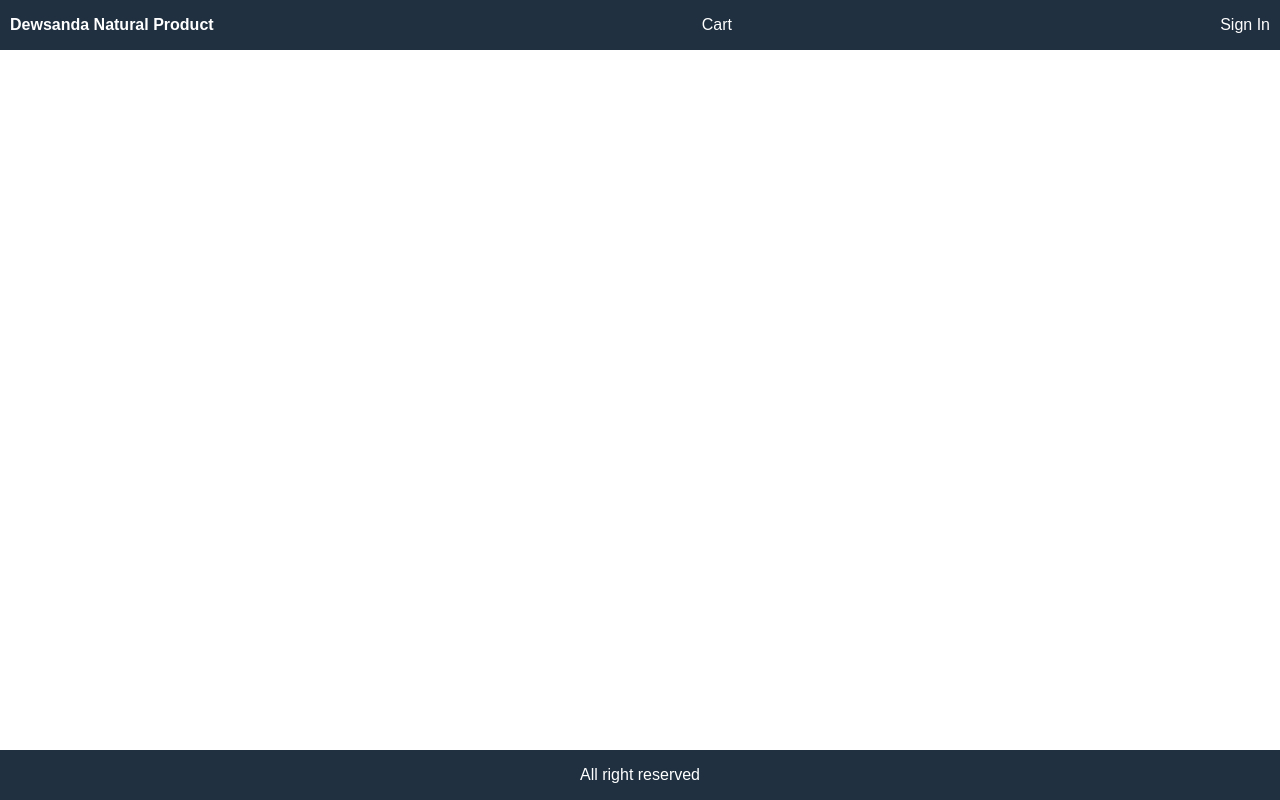
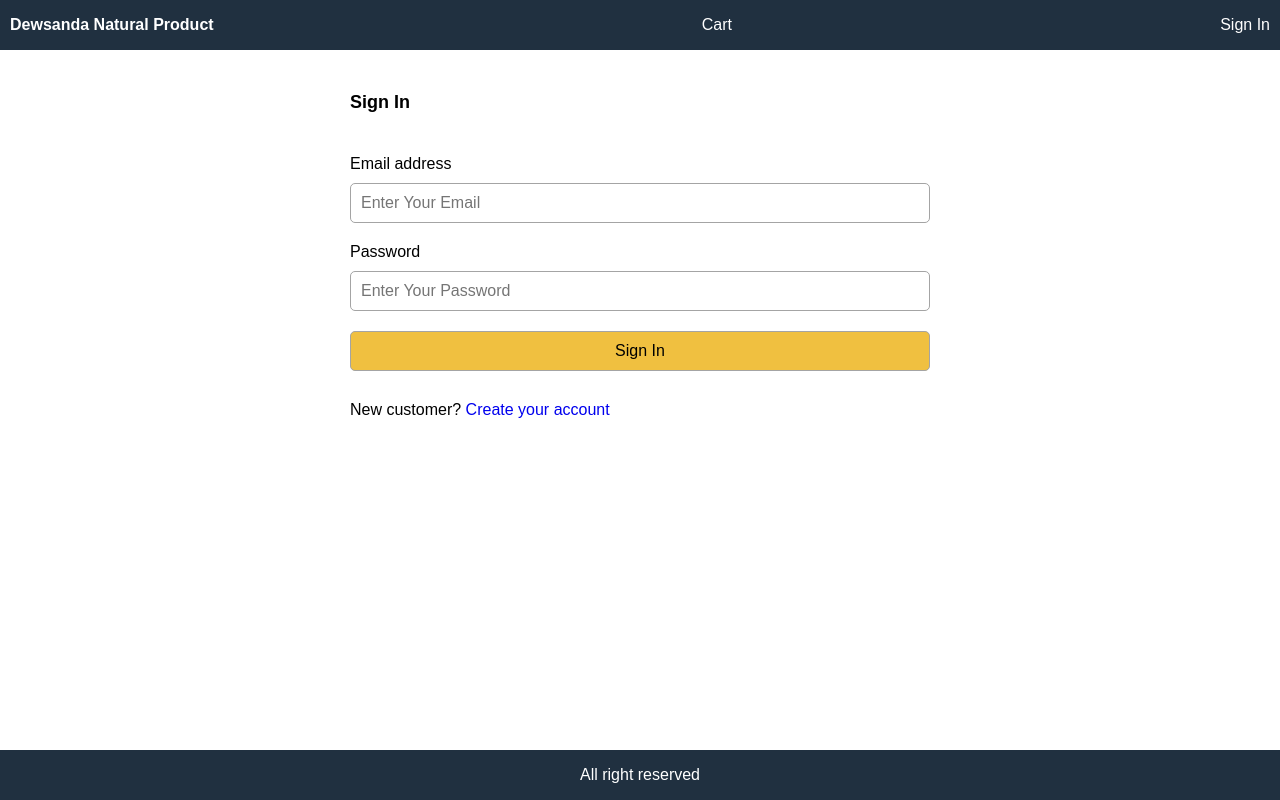
Before and after one commit to CB-Creation/Dewsanda-App, a React (Create React App) app in the folder frontend/: page /signin in a window 1280 px wide. Built offline with nearby package versions, Linux system fonts and the light colour scheme; the HTML template or start-up script is replaced by a standard one.

Commit message:
sign in Screen form and styling done

```diff
--- a/frontend/src/App.js
+++ b/frontend/src/App.js
@@ -5,6 +5,7 @@
 import CartScreen from './screens/CartScreen';
 import HomeScreen from './screens/HomeScreen';
 import ProductScreen from './screens/ProductScreen';
+import SignInScreen from './screens/SignInScreen';
 
 function App() {
     const cart=useSelector(state=>state.cart);
@@ -25,6 +26,7 @@
         <div> <Link to="/signin">Sign In</Link></div>
     </header>
     <main>
+    <Route path="/signin" component={SignInScreen}></Route>
       <Route path="/cart/:id?" component={CartScreen}></Route>
       <Route path="/" component={HomeScreen} exact></Route>
       <Route path="/product/:id" component={ProductScreen}></Route>
--- a/frontend/src/index.css
+++ b/frontend/src/index.css
@@ -93,6 +93,7 @@
 }
 button.primary{
   background-color: #f0c040;
+  width: 100%;
 }
 button.block{
   width: 100%;
@@ -203,3 +204,20 @@
   color: #a02020;
   background-color: #ffe0e0;
 }
+
+/*form*/
+
+.form{
+  max-width: 60rem;
+  margin: 0 auto;
+}
+.form > div{
+  display: flex;
+  flex-direction: column;
+  margin: 1rem;
+}
+
+.form label{
+  margin: 1rem 0;
+  display: block;
+}
--- /dev/null
+++ b/frontend/src/screens/SignInScreen.js
@@ -0,0 +1,61 @@
+
+import React, { useState } from 'react';
+import {Link} from 'react-router-dom';
+
+
+export default function SignInScreen(){
+
+    const [email,setEmail]=useState('');
+    const [password,setPassword]=useState('');
+
+    const submitHandler=(e)=>{
+        e.preventDefault();
+
+    }
+    return(
+        <div>
+            <form className='form' onSubmit={submitHandler}>
+                <div>
+                    <h1>Sign In</h1>
+                    </div>
+                    <div>
+                        <label htmlFor='email'>Email address</label>
+                        <input
+                        type='email'
+                        id='email'
+                        placeholder='Enter Your Email'
+                        required
+                        onChange={e=>setEmail(e.target.value)}
+                        ></input>
+                </div>
+                <div>
+                        <label htmlFor='password'>Password</label>
+                        <input
+                        type='password'
+                        id='password'
+                        placeholder='Enter Your Password'
+                        required
+                        onChange={e=>setPassword(e.target.value)}
+                        ></input>
+                </div>
+                <div>
+                    <label>
+                        <button
+                        className='primary'
+                        type='submit'
+                        >Sign In
+                        </button>
+                    </label>
+                </div>
+                <div>
+                    <label>
+                        <div>
+                            New customer? {' '}
+                            <Link to='/register'>Create your account</Link>
+                        </div>
+                    </label>
+                </div>
+            </form>
+        </div>
+    )
+}
```
Also changed, not shown: 1 other file (tests, documents, lock files or other folders).
